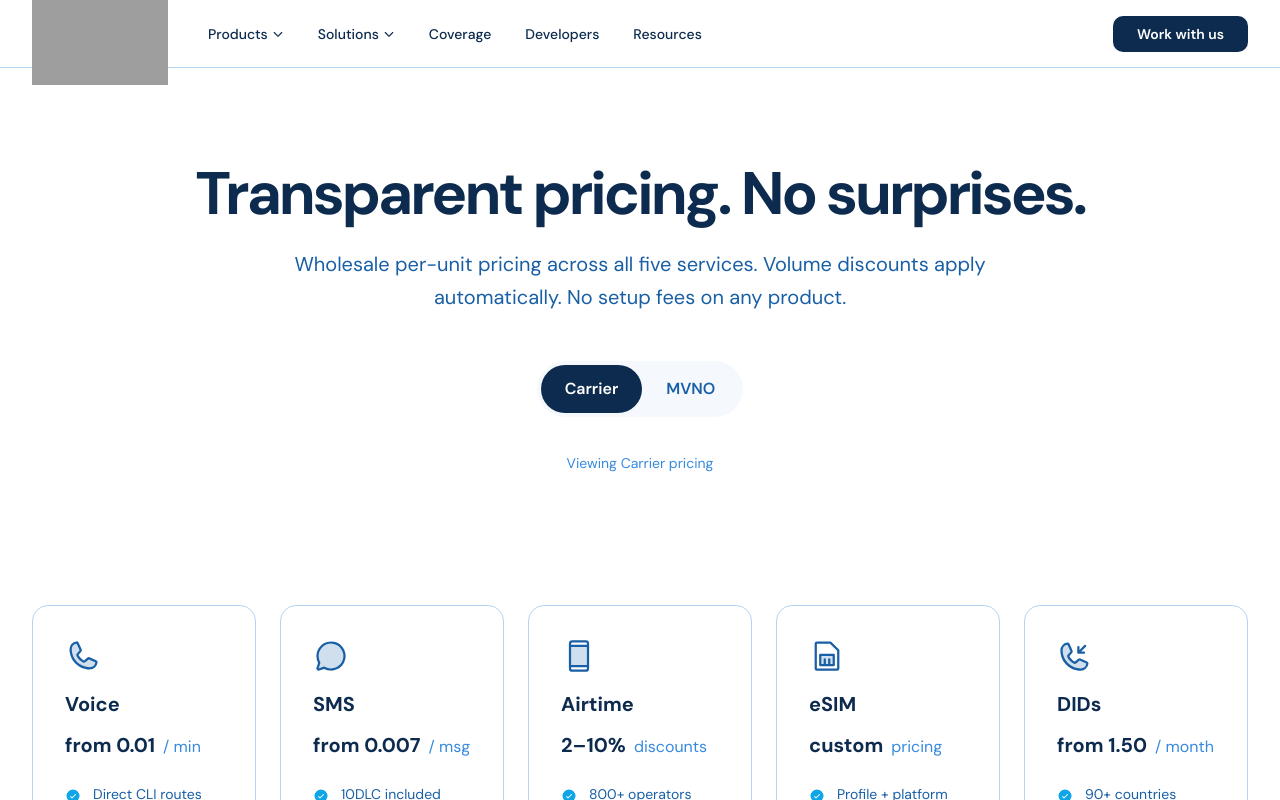
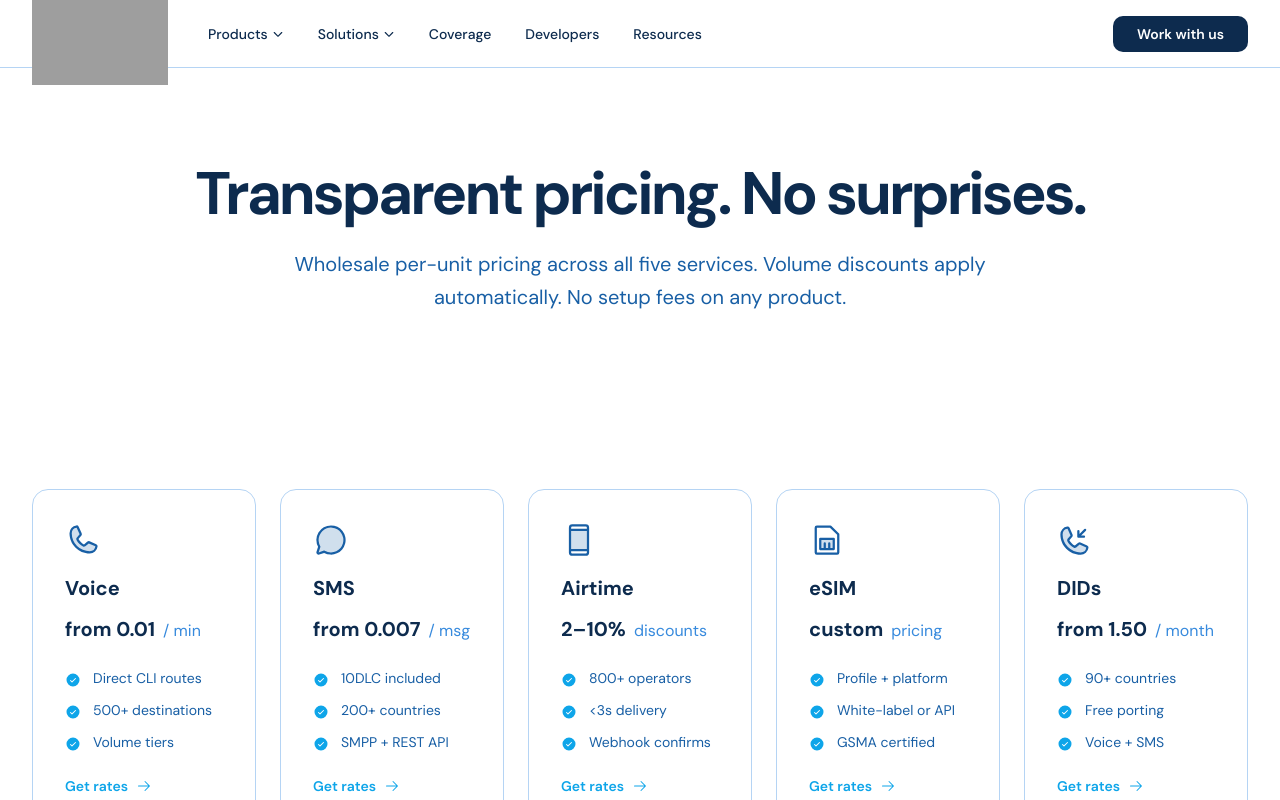
Before and after one commit to fontalk/callvox-web, a Next.js app: page /pricing in a window 1280 px wide. Shown: the top 800 px of the page. Built offline with nearby package versions, Linux system fonts and the light colour scheme; grey boxes are pictures that could not be loaded.

Commit message:
feat: remove segment toggle and related UI elements

```diff
--- a/components/pages/pricing/PricingHero.tsx
+++ b/components/pages/pricing/PricingHero.tsx
@@ -1,10 +1,8 @@
 'use client';
 
 import { motion } from 'framer-motion';
-import { useState } from 'react';
 
 export default function PricingHero() {
-  const [segment, setSegment] = useState<'carrier' | 'mvno'>('carrier');
 
   return (
     <section className="bg-white py-20 md:py-24">
@@ -23,34 +21,7 @@ export default function PricingHero() {
             Wholesale per-unit pricing across all five services. Volume discounts apply automatically. No setup fees on any product.
           </p>
 
-          <div className="flex justify-center mb-8">
-            <div className="inline-flex bg-navy-50/40 rounded-full p-1">
-              <button
-                onClick={() => setSegment('carrier')}
-                className={`px-6 py-3 rounded-full font-semibold transition-all ${
-                  segment === 'carrier'
-                    ? 'bg-navy-DEFAULT text-white'
-                    : 'text-navy-600 hover:text-navy-DEFAULT'
-                }`}
-              >
-                Carrier
-              </button>
-              <button
-                onClick={() => setSegment('mvno')}
-                className={`px-6 py-3 rounded-full font-semibold transition-all ${
-                  segment === 'mvno'
-                    ? 'bg-navy-DEFAULT text-white'
-                    : 'text-navy-600 hover:text-navy-DEFAULT'
-                }`}
-              >
-                MVNO
-              </button>
-            </div>
-          </div>
 
-          <p className="text-navy-400 text-sm">
-            Viewing {segment === 'carrier' ? 'Carrier' : 'MVNO'} pricing
-          </p>
         </motion.div>
       </div>
     </section>
```
